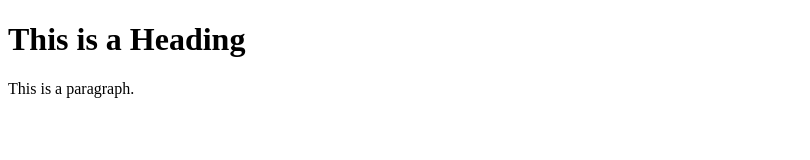
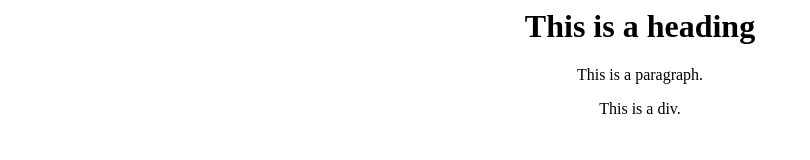
Before and after one commit to 65111889/DPU_CE341_TEAM_DUKDIK, a plain HTML site: page index.html in a window 1280 px wide. Shown: the whole page, without its empty margins (0-810 px from the left). Drawn offline with Linux system fonts and the light colour scheme.

Commit message:
first commit

```diff
--- a/index.html
+++ b/index.html
@@ -1,12 +1,16 @@
-<!DOCTYPE html>
 <html>
 <head>
-<title>Page Title</title>
+<style>
+h1 {text-align: center;}
+p {text-align: center;}
+div {text-align: center;}
+</style>
 </head>
 <body>
 
-<h1>This is a Heading</h1>
+<h1>This is a heading</h1>
 <p>This is a paragraph.</p>
+<div>This is a div.</div>
 
 </body>
 </html>
```
